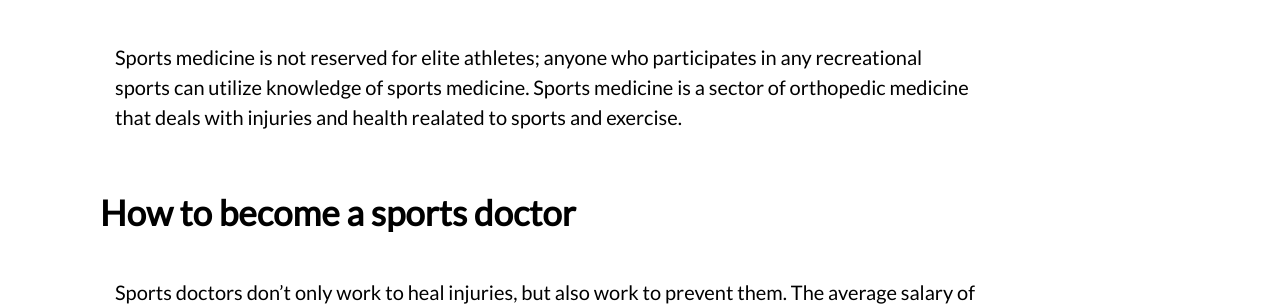
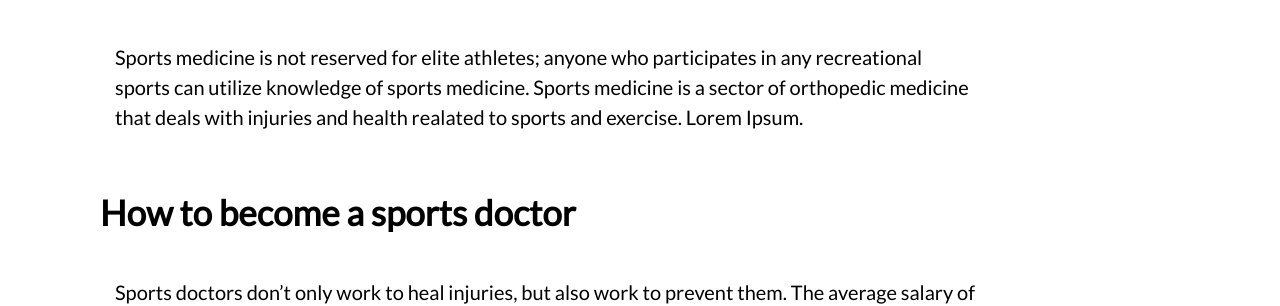
Before and after one commit to illumm/illumm.github.io, a Jekyll site: the page built from _posts/2021-07-23-facts-about-sports-medicine.md, in a window 1280 px wide and 1196 px high. Shown: the part 488-794 px from the top of the window. Built offline with Jekyll 4.4.1, drawn with Linux system fonts in a browser that asks for light colours.

```diff
--- a/_posts/2021-07-23-facts-about-sports-medicine.md
+++ b/_posts/2021-07-23-facts-about-sports-medicine.md
@@ -1,11 +1,11 @@
 ---
 layout: post
 title: "A Few Fun Facts About Sports Medicine"
-image: /images/blog-images/2021/july/sports-medicine-facts.png
+image: /images/blog-images/2021/july/sports-medicine-facts.PNG
 date: 2021-07-23
 ---
 
-Sports medicine is not reserved for elite athletes; anyone who participates in any recreational sports can utilize knowledge of sports medicine. Sports medicine is a sector of orthopedic medicine that deals with injuries and health realated to sports and exercise.
+Sports medicine is not reserved for elite athletes; anyone who participates in any recreational sports can utilize knowledge of sports medicine. Sports medicine is a sector of orthopedic medicine that deals with injuries and health realated to sports and exercise. Lorem Ipsum.
 
 ## How to become a sports doctor
 Sports doctors don't only work to heal injuries, but also work to prevent them. The average salary of a sports doctor is $239,595 per year. To become a sports doctor, one must attain an M.D. and complete two years of a sports medicine fellowship.
```
Also changed, not shown: _posts/2021-07-21-australia's-success-in-sports.md (+2 -2 lines).
